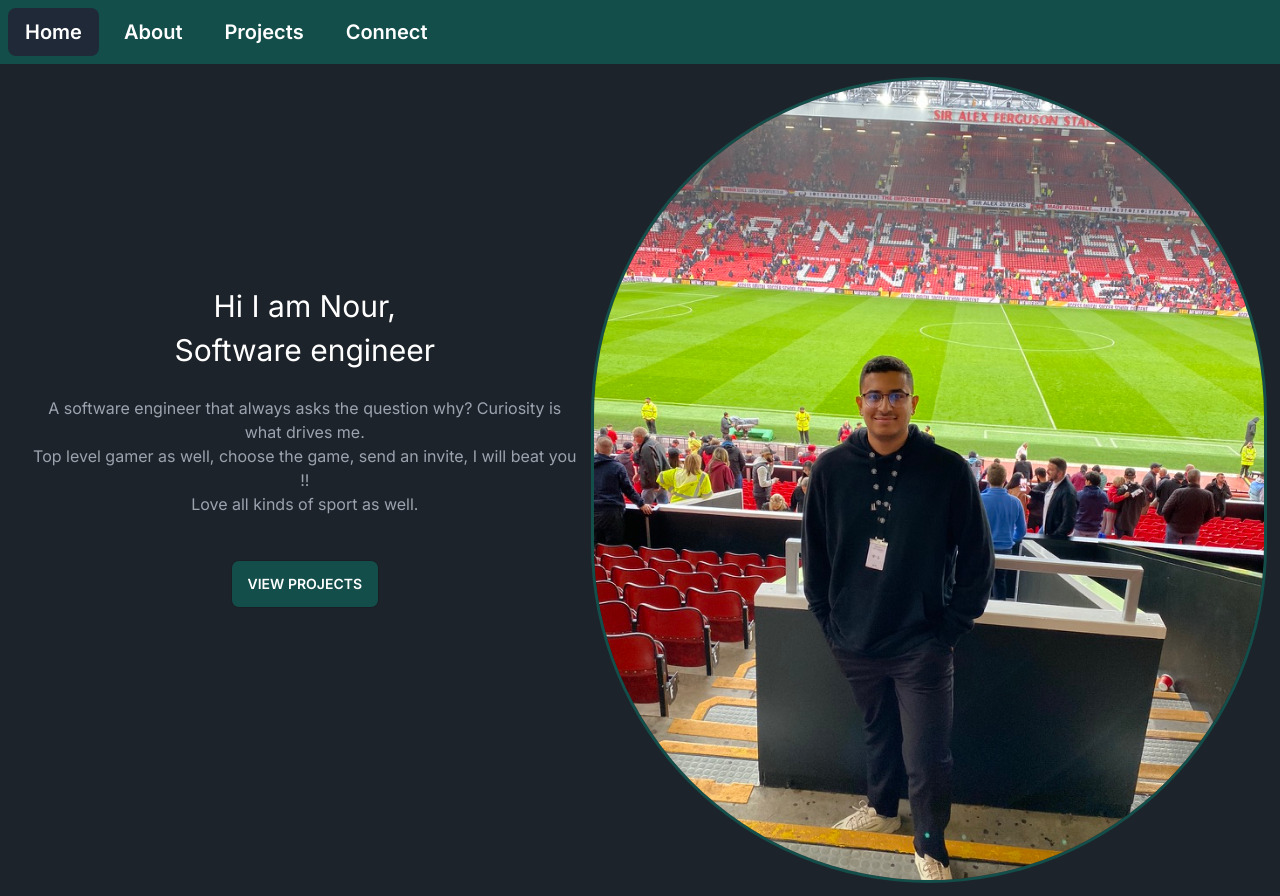
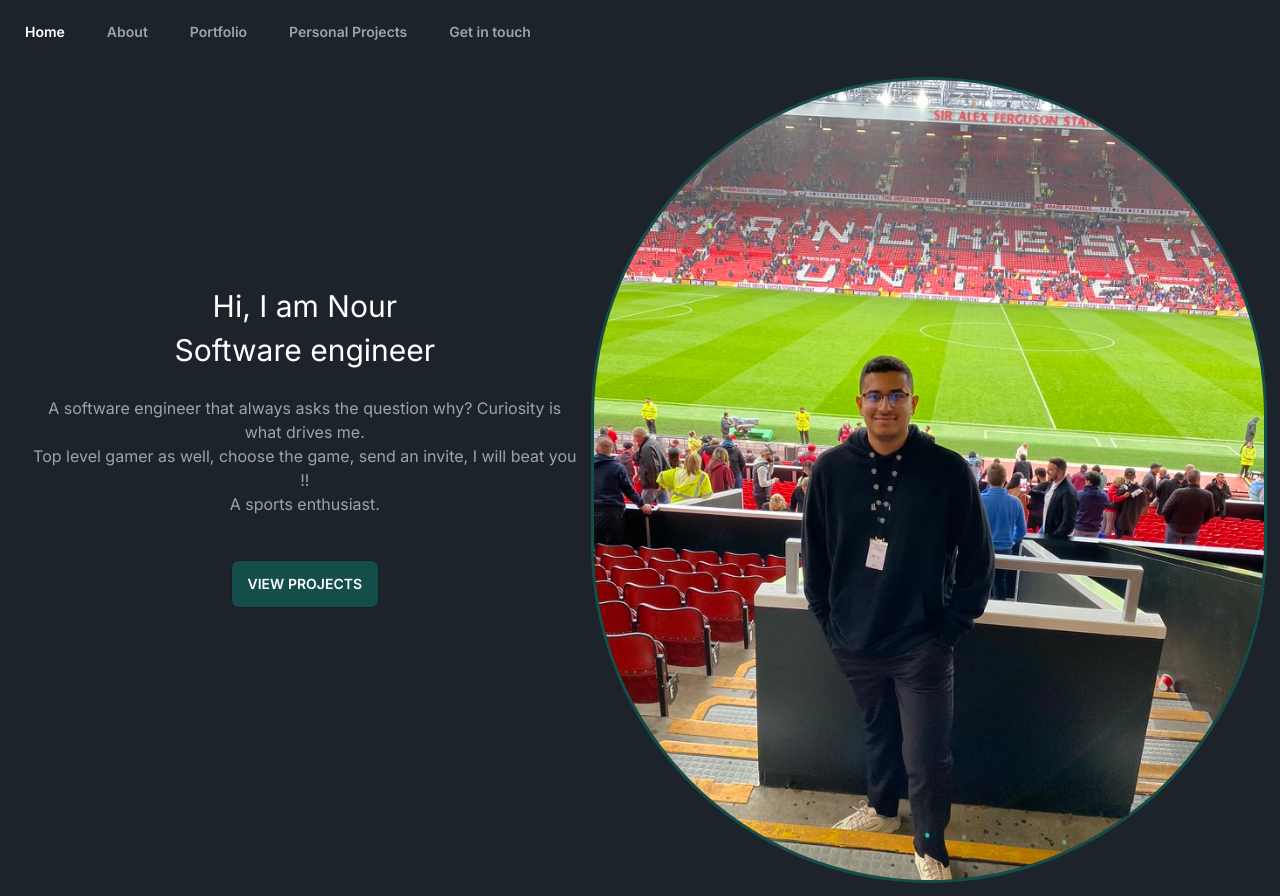
Before and after one commit to Nour-Elgeziry/Portfolio, a Next.js app: page / in a window 1280 px wide. Built offline with nearby package versions, Linux system fonts and the light colour scheme.

Commit message:
Updated Navbar styles and links, modified text in about and home page, added Portfolio page

```diff
--- a/app/Navbar.tsx
+++ b/app/Navbar.tsx
@@ -7,11 +7,11 @@ import { usePathname } from "next/navigation";
 const Navbar = () => {
   const currentRoute = usePathname();
 
-  const baseTabClass = "mr-2  btn btn-ghost normal-case text-xl text-white";
-  const selectedTabClass = baseTabClass + " bg-gray-800";
+  const baseTabClass = "mr-2  btn btn-ghost normal-case text-l text-gray-400";
+  const selectedTabClass = baseTabClass + "bg-opacity-40 text-white";
 
   return (
-    <div className="navbar bg-teal-900">
+    <div className="navbar bg-black-500">
       <Link
         className={currentRoute === "/" ? selectedTabClass : baseTabClass}
         href={"/"}
@@ -26,19 +26,27 @@ const Navbar = () => {
       </Link>
       <Link
         className={
+          currentRoute === "/portfolio" ? selectedTabClass : baseTabClass
+        }
+        href={"/portfolio"}
+      >
+        Portfolio
+      </Link>
+      <Link
+        className={
           currentRoute === "/projects" ? selectedTabClass : baseTabClass
         }
         href={"/projects"}
       >
-        Projects
+        Personal Projects
       </Link>
       <Link
         className={
-          currentRoute === "/connect" ? selectedTabClass : baseTabClass
+          currentRoute === "/getInTouch" ? selectedTabClass : baseTabClass
         }
-        href={"/connect"}
+        href={"/getInTouch"}
       >
-        Connect
+        Get in touch
       </Link>
     </div>
   );
--- a/app/about/page.tsx
+++ b/app/about/page.tsx
@@ -1,5 +1,4 @@
 import Image from "next/image";
-import Link from "next/link";
 
 const About = () => {
   return (
@@ -17,7 +16,7 @@ const About = () => {
         </div>
       </div>
 
-      <div className="max-w-3xl mt-52 grid flex-grow h-32 card rounded-box place-items-center">
+      <div className="max-w-3xl mt-52 grid flex-grow h-32 card rounded-box place-items-center mr-14">
         <div>
           <h1 className="text-center text-white text-3xl">My story</h1>
           <div className="mt-4 p-3 text-center">
--- a/app/page.tsx
+++ b/app/page.tsx
@@ -5,7 +5,7 @@ export default function Home() {
   return (
     <div className="flex flex-col w-full lg:flex-row">
       <div className="max-w-3xl mt-52 grid flex-grow h-32 card rounded-box place-items-center">
-        <h1 className="text-white text-3xl">Hi I am Nour,</h1>
+        <h1 className="text-white text-3xl">Hi, I am Nour</h1>
         <h1 className="mt-2 text-white text-3xl"> Software engineer</h1>
         <div className="mt-4 p-3 text-center">
           <h3 className="text-gray-400">
@@ -14,8 +14,7 @@ export default function Home() {
             <br />
             Top level gamer as well, choose the game, send an invite, I will
             beat you !!
-            <br />
-            Love all kinds of sport as well.
+            <br />A sports enthusiast.
           </h3>
         </div>
 
--- /dev/null
+++ b/app/portfolio/page.tsx
@@ -0,0 +1,5 @@
+const Portfolio = () => {
+  return <div>Portfolio</div>;
+};
+
+export default Portfolio;
```
Also changed, not shown: app/getInTouch/page.tsx (renamed from app/connect/page.tsx).
